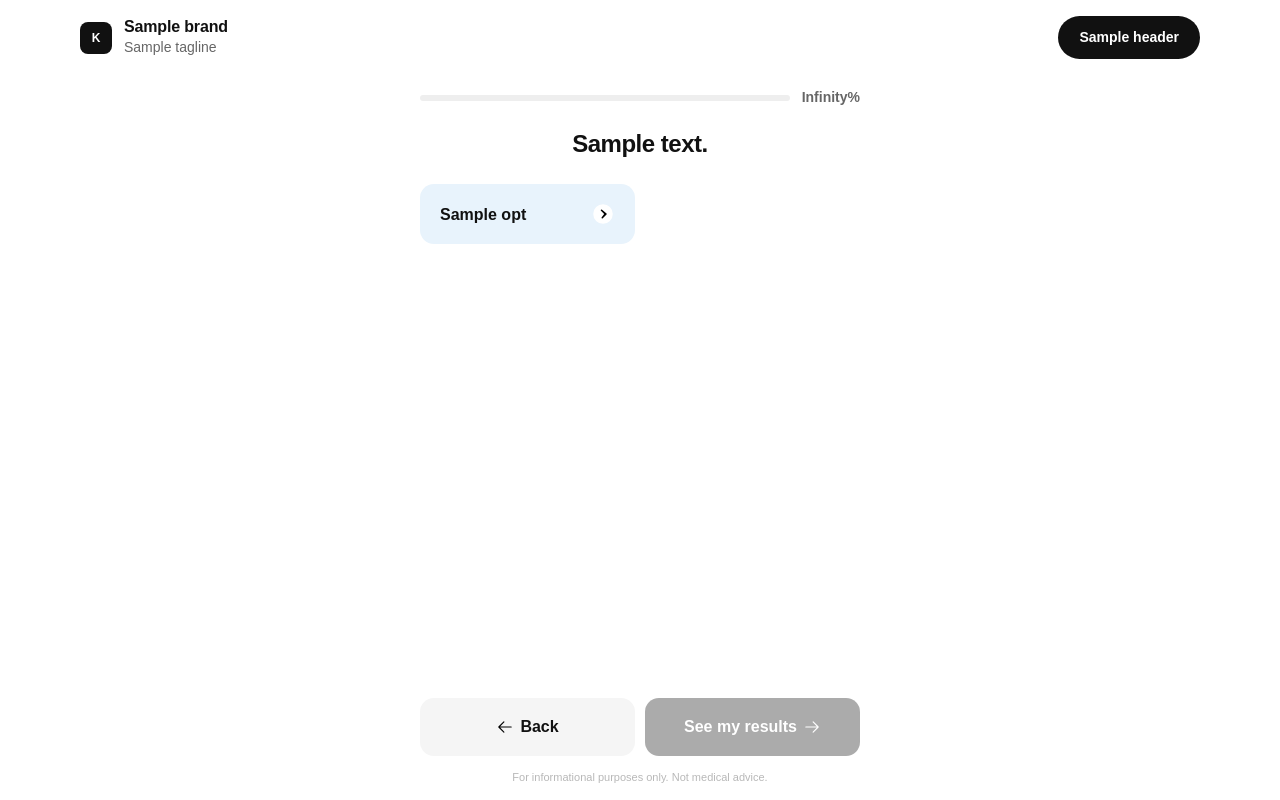
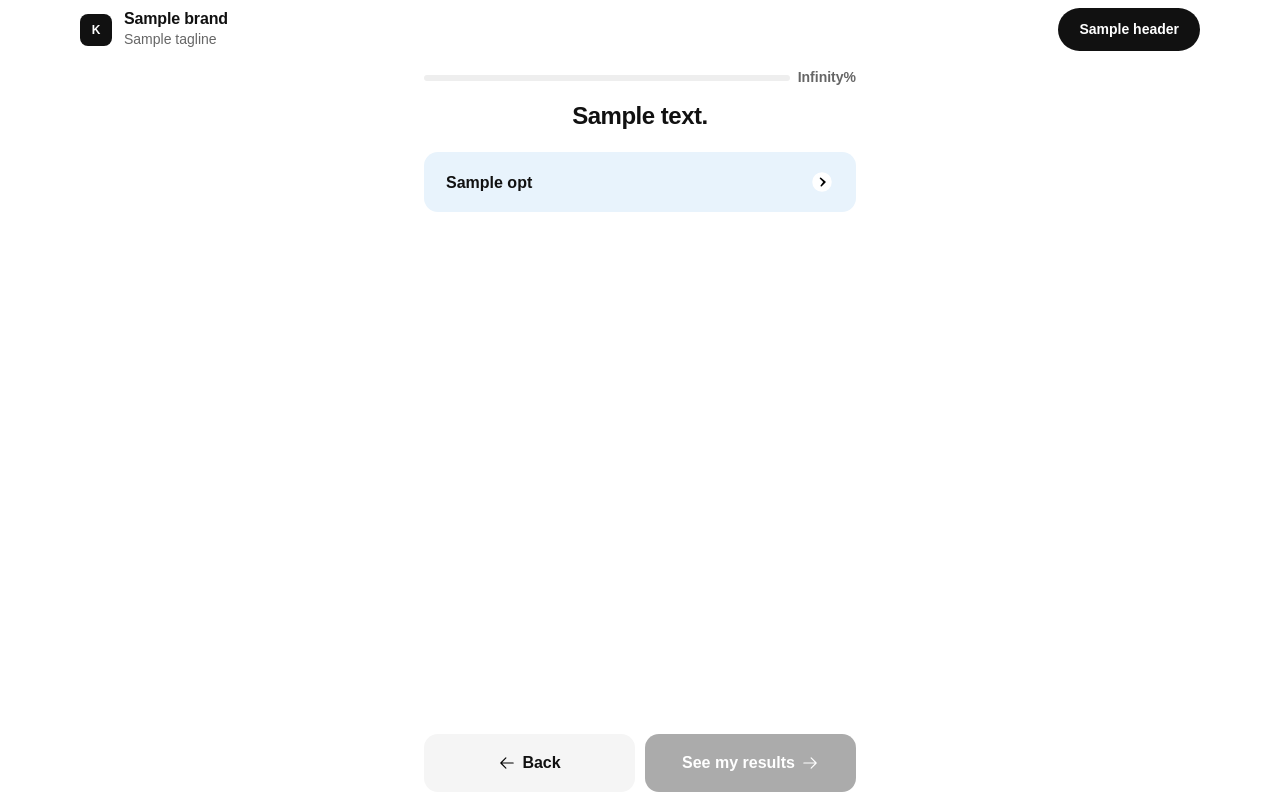
Before and after one commit to dhananjayaDev/Kegel-app, a Flask app: template application/templates/questionnaire.html in a window 1280 px wide. Run offline with Flask 3, Linux system fonts and the light colour scheme; the template is opened without the code that fills it: most values are stand-ins (such as "Sample title", 1, 10 or a date in 2020).

Commit message:
fix: restructure web Q's UIs

```diff
--- a/application/routes/questionnaire.py
+++ b/application/routes/questionnaire.py
@@ -6,10 +6,15 @@ from flask import Blueprint, current_app, redirect, render_template, request, se
 
 from application.components.layout import PageLayout
 from application.services.assessment_service import AssessmentService
-from application.services.quiz_helpers import flatten_questions
+from application.services.quiz_helpers import flatten_questions, options_side_by_side
 from application.utils.markdown import render_markdown
 
 questionnaire_bp = Blueprint("questionnaire", __name__)
+
+
+@questionnaire_bp.app_template_filter("options_side_by_side")
+def _options_side_by_side_filter(options: list) -> bool:
+    return options_side_by_side(options)
 
 DRAFT_KEY = "quiz_draft"
 MULTI_SELECT_IDS = {"q22"}
--- a/application/static/css/main.css
+++ b/application/static/css/main.css
@@ -30,8 +30,23 @@ html {
   --leading-normal: 1.5;
   --leading-relaxed: 1.6;
 
+  /* Spacing scale — 4px base unit */
+  --space-1: 0.25rem;
+  --space-2: 0.5rem;
+  --space-3: 0.75rem;
+  --space-4: 1rem;
+  --space-5: 1.25rem;
+  --space-6: 1.5rem;
+  --space-8: 2rem;
+  --space-10: 2.5rem;
+  --space-12: 3rem;
+
   --space-page-x: 1.5rem;
-  --space-page-y: 3rem;
+  --space-page-y: 1.5rem;
+  --space-page-bottom: 3rem;
+  --space-section: 1.5rem;
+  --space-block: 1rem;
+
   --header-logo: 32px;
 }
 
@@ -60,8 +75,8 @@ a {
   top: 0;
   z-index: 100;
   background: transparent;
-  padding: 1rem 1.5rem;
-  padding-top: max(1rem, env(safe-area-inset-top, 0px));
+  padding: var(--space-4) var(--space-page-x);
+  padding-top: max(var(--space-4), env(safe-area-inset-top, 0px));
   isolation: isolate;
 }
 
@@ -202,7 +217,7 @@ a {
 .main-content {
   max-width: 1120px;
   margin: 0 auto;
-  padding: var(--space-page-y) var(--space-page-x) 5rem;
+  padding: var(--space-page-y) var(--space-page-x) var(--space-page-bottom);
 }
 
 .page-section {
@@ -230,7 +245,7 @@ a {
   font-size: var(--text-sm);
   color: #666;
   line-height: var(--leading-normal);
-  margin-bottom: 0.75rem;
+  margin-bottom: var(--space-3);
 }
 
 .section-heading {
@@ -1090,7 +1105,7 @@ a {
 
 .site-footer {
   border-top: 1px solid #f2f2f2;
-  padding: 1rem 1.5rem 1.25rem;
+  padding: var(--space-6) var(--space-page-x) var(--space-5);
   margin-top: auto;
 }
 
@@ -1120,7 +1135,8 @@ a {
 @media (min-width: 769px) {
   :root {
     --space-page-x: 1.5rem;
-    --space-page-y: 3rem;
+    --space-page-y: 1.5rem;
+    --space-page-bottom: 3rem;
   }
 
   .brand-name {
@@ -1135,12 +1151,13 @@ a {
 @media (max-width: 768px) {
   :root {
     --space-page-x: 1rem;
-    --space-page-y: 1.5rem;
+    --space-page-y: 1rem;
+    --space-page-bottom: 2.5rem;
   }
 
   .site-header {
-    padding: 0.75rem max(1rem, env(safe-area-inset-right)) 0.75rem max(1rem, env(safe-area-inset-left));
-    padding-top: max(0.75rem, env(safe-area-inset-top, 0px));
+    padding: var(--space-3) var(--space-page-x);
+    padding-top: max(var(--space-3), env(safe-area-inset-top, 0px));
     background: #ffffff;
     isolation: auto;
     border: none;
@@ -1180,7 +1197,7 @@ a {
   }
 
   .hero-label {
-    margin-bottom: 0.5rem;
+    margin-bottom: var(--space-2);
   }
 
   .options-grid {
--- a/application/static/css/quiz.css
+++ b/application/static/css/quiz.css
@@ -46,10 +46,24 @@ button {
 
 /* ── Layout ── */
 
+html:has(body.has-kegel-quiz) {
+  height: 100%;
+  overflow: hidden;
+}
+
 body.has-kegel-quiz {
   display: flex;
   flex-direction: column;
-  min-height: 100dvh;
+  height: 100dvh;
+  max-height: 100dvh;
+  overflow: hidden;
+  overscroll-behavior: none;
+}
+
+body.has-kegel-quiz .site-header {
+  flex-shrink: 0;
+  padding: var(--space-2) var(--space-page-x);
+  padding-top: max(var(--space-2), env(safe-area-inset-top, 0px));
 }
 
 body.has-kegel-quiz .site-footer {
@@ -63,8 +77,9 @@ body.has-kegel-quiz .main-content {
   max-width: 480px;
   width: 100%;
   margin: 0 auto;
-  padding: 0.75rem 1.25rem 0;
+  padding: var(--space-2) var(--space-page-x) 0;
   min-height: 0;
+  overflow: hidden;
 }
 
 .kegel-quiz {
@@ -73,16 +88,18 @@ body.has-kegel-quiz .main-content {
   flex-direction: column;
   width: 100%;
   min-height: 0;
+  height: 100%;
   margin: 0;
   padding: 0;
-  padding-bottom: max(0.75rem, env(safe-area-inset-bottom, 0px));
+  overflow: hidden;
 }
+
 .kegel-quiz__progress {
   display: flex;
   align-items: center;
-  gap: 0.75rem;
+  gap: var(--space-2);
   flex-shrink: 0;
-  margin-bottom: 1.25rem;
+  margin-bottom: var(--space-3);
 }
 
 .kegel-quiz__progress-track {
@@ -113,7 +130,22 @@ body.has-kegel-quiz .main-content {
   flex: 1 1 auto;
   position: relative;
   min-height: 0;
-  padding-bottom: 0.5rem;
+  overflow-x: hidden;
+  overflow-y: hidden;
+  overscroll-behavior: contain;
+}
+
+.kegel-quiz__viewport.is-scrollable {
+  overflow-y: auto;
+  -webkit-overflow-scrolling: touch;
+  scrollbar-width: none;
+  -ms-overflow-style: none;
+}
+
+.kegel-quiz__viewport.is-scrollable::-webkit-scrollbar {
+  display: none;
+  width: 0;
+  height: 0;
 }
 
 .kegel-quiz__nav {
@@ -124,7 +156,7 @@ body.has-kegel-quiz .main-content {
   align-items: stretch;
   gap: var(--kegel-choice-gap);
   width: 100%;
-  padding: 1rem 0 0.5rem;
+  padding: var(--space-3) 0 max(var(--space-2), env(safe-area-inset-bottom, 0px));
   background: #fff;
 }
 
@@ -218,7 +250,16 @@ body.has-kegel-quiz .main-content {
   text-align: center;
   letter-spacing: -0.02em;
   line-height: var(--leading-snug);
-  margin-bottom: 1.5rem;
+  margin-bottom: var(--space-section);
+}
+
+body.has-kegel-quiz .kegel-slide__question {
+  position: sticky;
+  top: 0;
+  z-index: 2;
+  background: #fff;
+  padding-bottom: var(--space-2);
+  margin-bottom: var(--space-3);
 }
 
 /* ── Options (kegel-plan style) ── */
@@ -235,6 +276,12 @@ body.has-kegel-quiz .main-content {
   gap: var(--kegel-choice-gap);
 }
 
+body.has-kegel-quiz .kegel-options:not(.kegel-options--grid) {
+  display: flex;
+  flex-direction: column;
+  gap: var(--kegel-choice-gap);
+}
+
 .kegel-options--stack {
   display: flex;
   flex-direction: column;
@@ -379,6 +426,8 @@ body.has-kegel-quiz .main-content {
   font-weight: 600;
   line-height: var(--leading-snug);
   text-align: left;
+  flex: 1 1 auto;
+  min-width: 0;
 }
 
 .kegel-option__chevron {
@@ -478,27 +527,11 @@ a.kegel-btn:hover {
   opacity: 0.35;
 }
 
-/* ── Footer ── */
-
-.kegel-quiz__footer {
-  flex-shrink: 0;
-  padding-top: 0.375rem;
-  padding-bottom: 0.125rem;
-  text-align: center;
-}
-
-.kegel-quiz__footer p {
-  font-size: 0.6875rem;
-  color: #b8b8b8;
-  line-height: 1.45;
-  font-weight: 400;
-}
-
 /* ── Responsive ── */
 
 @media (min-width: 769px) {
   .hero--quiz {
-    padding: 2rem 0 3rem;
+    padding-bottom: var(--space-12);
   }
 
   .hero--quiz .hero-title {
@@ -539,23 +572,19 @@ a.kegel-btn:hover {
 
   .kegel-option__body,
   .kegel-quiz__nav .kegel-btn {
-    padding: 1rem 1.125rem;
+    padding: var(--space-4) var(--space-5);
   }
 }
 
 @media (max-width: 768px) {
-  .hero--quiz {
-    padding-top: 1rem;
-  }
-
   body.has-kegel-quiz .main-content {
-    padding-left: max(1rem, env(safe-area-inset-left));
-    padding-right: max(1rem, env(safe-area-inset-right));
+    padding-left: max(var(--space-page-x), env(safe-area-inset-left));
+    padding-right: max(var(--space-page-x), env(safe-area-inset-right));
   }
 }
 
 @media (max-width: 380px) {
-  .kegel-options--grid {
+  .hero--quiz .kegel-options--grid {
     grid-template-columns: 1fr;
   }
 
--- a/application/static/js/questionnaire.js
+++ b/application/static/js/questionnaire.js
@@ -65,8 +65,25 @@
     }
   }
 
+  function updateViewportScroll() {
+    var viewport = document.getElementById("quiz-viewport");
+    if (!viewport) return;
+
+    viewport.scrollTop = 0;
+    viewport.classList.remove("is-scrollable");
+
+    window.requestAnimationFrame(function () {
+      if (viewport.scrollHeight > viewport.clientHeight + 1) {
+        viewport.classList.add("is-scrollable");
+      }
+    });
+  }
+
   function showSlide(index) {
     if (index < 0 || index >= slides.length) return;
+
+    var viewport = document.getElementById("quiz-viewport");
+    if (viewport) viewport.scrollTop = 0;
 
     slides.forEach(function (slide, i) {
       var active = i === index;
@@ -84,7 +101,7 @@
     current = index;
     updateProgress();
     updateNavButtons();
-    window.scrollTo(0, 0);
+    updateViewportScroll();
   }
 
   function validateSlide(slide) {
@@ -142,5 +159,7 @@
     if (!validateSlide(currentSlide())) e.preventDefault();
   });
 
+  window.addEventListener("resize", updateViewportScroll);
+
   showSlide(current);
 })();
--- a/application/templates/about.html
+++ b/application/templates/about.html
@@ -3,7 +3,7 @@
 {% block title %}How it works — Kegel Health{% endblock %}
 
 {% block head %}
-<link rel="stylesheet" href="{{ url_for('static', filename='css/quiz.css') }}?v=13">
+<link rel="stylesheet" href="{{ url_for('static', filename='css/quiz.css') }}?v=28">
 {% endblock %}
 
 {% block content %}
--- a/application/templates/base.html
+++ b/application/templates/base.html
@@ -4,7 +4,7 @@
   <meta charset="UTF-8">
   <meta name="viewport" content="width=device-width, initial-scale=1.0, viewport-fit=cover">
   <title>{% block title %}Kegel Health{% endblock %}</title>
-  <link rel="stylesheet" href="{{ url_for('static', filename='css/main.css') }}?v=36">
+  <link rel="stylesheet" href="{{ url_for('static', filename='css/main.css') }}?v=37">
   {% block head %}{% endblock %}
 </head>
 <body class="{% block body_class %}{% endblock %}">
--- a/application/templates/index.html
+++ b/application/templates/index.html
@@ -3,7 +3,7 @@
 {% block title %}Kegel Health — Anonymous ED Assessment{% endblock %}
 
 {% block head %}
-<link rel="stylesheet" href="{{ url_for('static', filename='css/quiz.css') }}?v=27">
+<link rel="stylesheet" href="{{ url_for('static', filename='css/quiz.css') }}?v=28">
 {% endblock %}
 
 {% block content %}
--- a/application/templates/questionnaire.html
+++ b/application/templates/questionnaire.html
@@ -5,7 +5,7 @@
 {% block body_class %}has-kegel-quiz{% endblock %}
 
 {% block head %}
-<link rel="stylesheet" href="{{ url_for('static', filename='css/quiz.css') }}?v=19">
+<link rel="stylesheet" href="{{ url_for('static', filename='css/quiz.css') }}?v=34">
 {% endblock %}
 
 {% block content %}
@@ -40,7 +40,7 @@
     >
       <h1 class="kegel-slide__question">{{ step.text }}</h1>
 
-      <div class="kegel-options{% if step.options|length <= 4 %} kegel-options--grid{% endif %}{% if errors and errors.get(step.id) %} has-error{% endif %}" id="block-{{ step.id }}">
+      <div class="kegel-options{% if step.options|options_side_by_side %} kegel-options--grid{% endif %}{% if errors and errors.get(step.id) %} has-error{% endif %}" id="block-{{ step.id }}">
         {% if step.type == 'multi_select' %}
           {% for opt in step.options %}
           <label class="kegel-option">
@@ -74,10 +74,6 @@
   </div>
 
   {% include 'components/quiz_nav.html' %}
-
-  <footer class="kegel-quiz__footer">
-    <p>For informational purposes only. Not medical advice.</p>
-  </footer>
 </form>
 {% endblock %}
 
@@ -87,5 +83,5 @@
   window.QUIZ_START = {{ active }};
   window.QUIZ_PROGRESS_OFFSET = {{ progress_offset|default(0) }};
 </script>
-<script src="{{ url_for('static', filename='js/questionnaire.js') }}?v=8"></script>
+<script src="{{ url_for('static', filename='js/questionnaire.js') }}?v=12"></script>
 {% endblock %}
```
Also changed, not shown: other parts of application/static/css/quiz.css (+22 -22 lines), application/services/quiz_helpers.py (+8 -0 lines).
